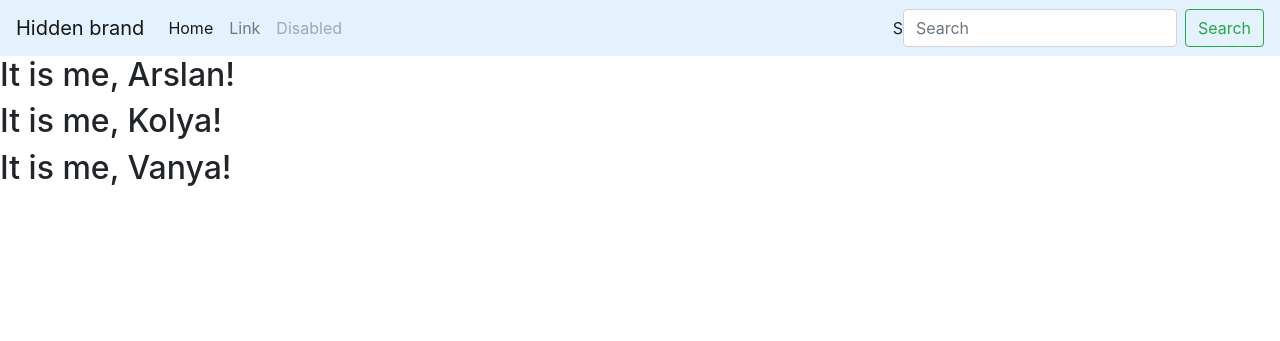
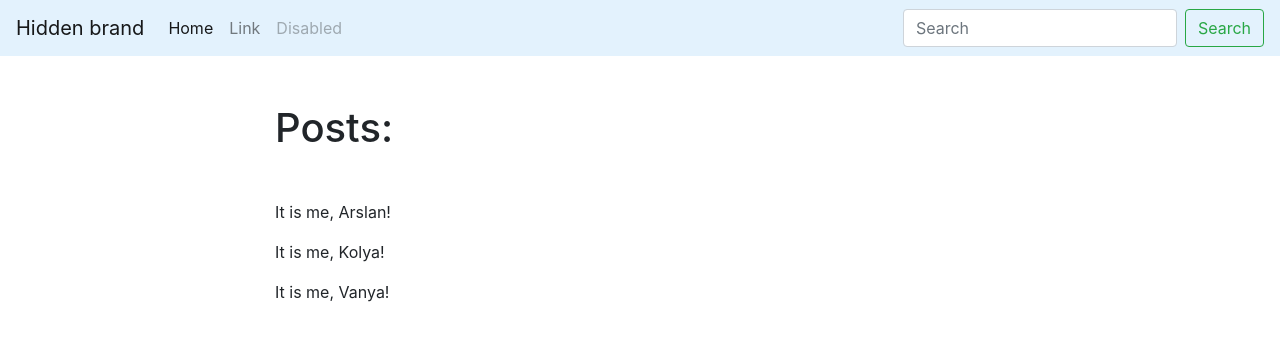
Before and after one commit to user88z/BLOG, a Django app: page /blog/ in a window 1280 px wide. Shown: the top 341 px of the page. Run offline with Django 3.2, Linux system fonts and the light colour scheme; some libraries are stand-ins or nearby versions.

Commit message:
add Posts:

```diff
--- a/blogengine/blog/templates/blog/base_blog.html
+++ b/blogengine/blog/templates/blog/base_blog.html
@@ -37,7 +37,7 @@
                 <li class="nav-item">
                   <a class="nav-link disabled" href="#" tabindex="-1" aria-disabled="true">Disabled</a>
                 </li>
-              </ul>S
+              </ul>
               <form class="form-inline my-2 my-lg-0">
                 <input class="form-control mr-sm-2" type="search" placeholder="Search" aria-label="Search">
                 <button class="btn btn-outline-success my-2 my-sm-0" type="submit">Search</button>
@@ -45,10 +45,16 @@
             </div>
         </nav>
 
+        <div class="container mt-5">
+            <div class="row">
+                <div class="col-6 offset-md-2">
+                    {% block content %}
+                        No content
+                    {% endblock %}
+                </div>
+            </div>
+        </div>
 
-        {% block content %}
-            No content
-        {% endblock %}
 
     <script src="" async defer></script>
     </body>
--- a/blogengine/blog/templates/blog/index.html
+++ b/blogengine/blog/templates/blog/index.html
@@ -5,9 +5,11 @@
 {% endblock %}
 
 {% block content %}
-
+    <h1 class="mb-5">Posts:</h1>
     {% for name in names %}
-        <h2>It is me, {{ name }}!</h2>
+        <p>
+            It is me, {{ name }}!
+        </p>
     {% endfor %}
 
 {% endblock %}
```
